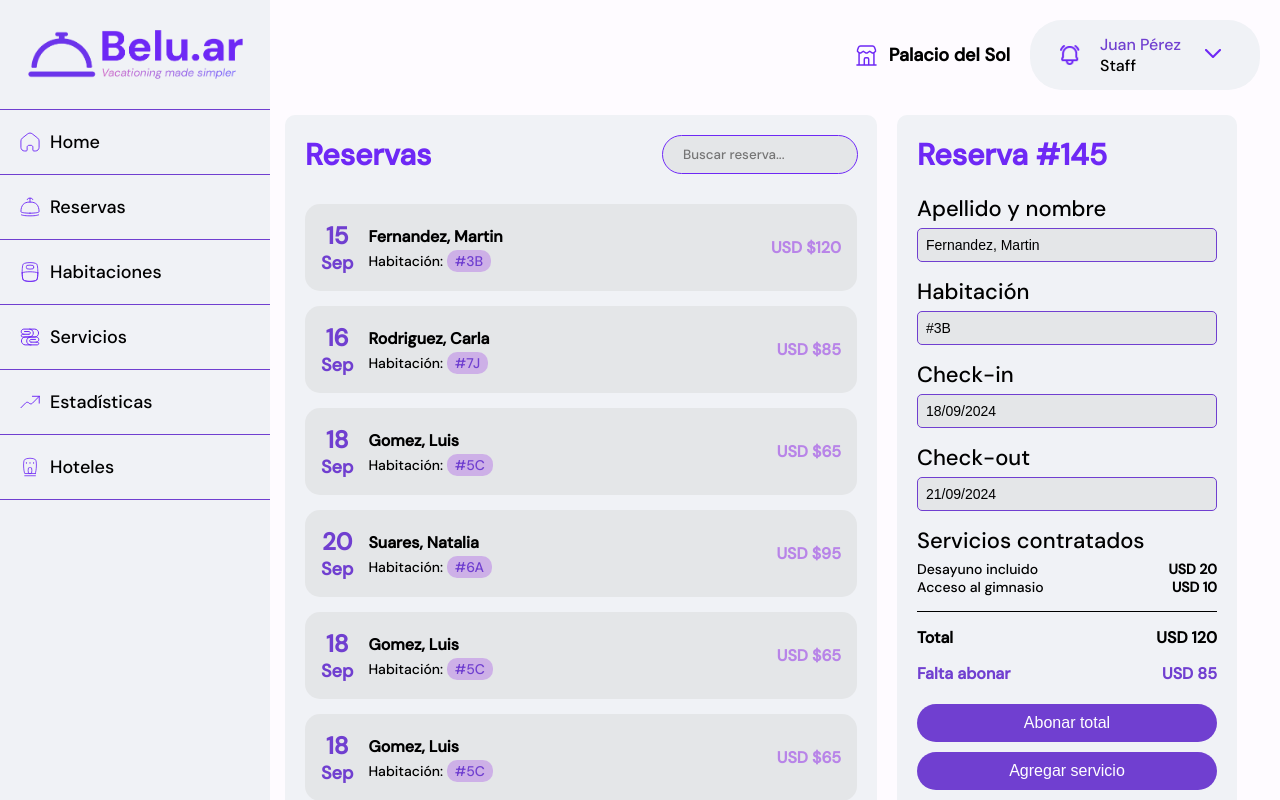
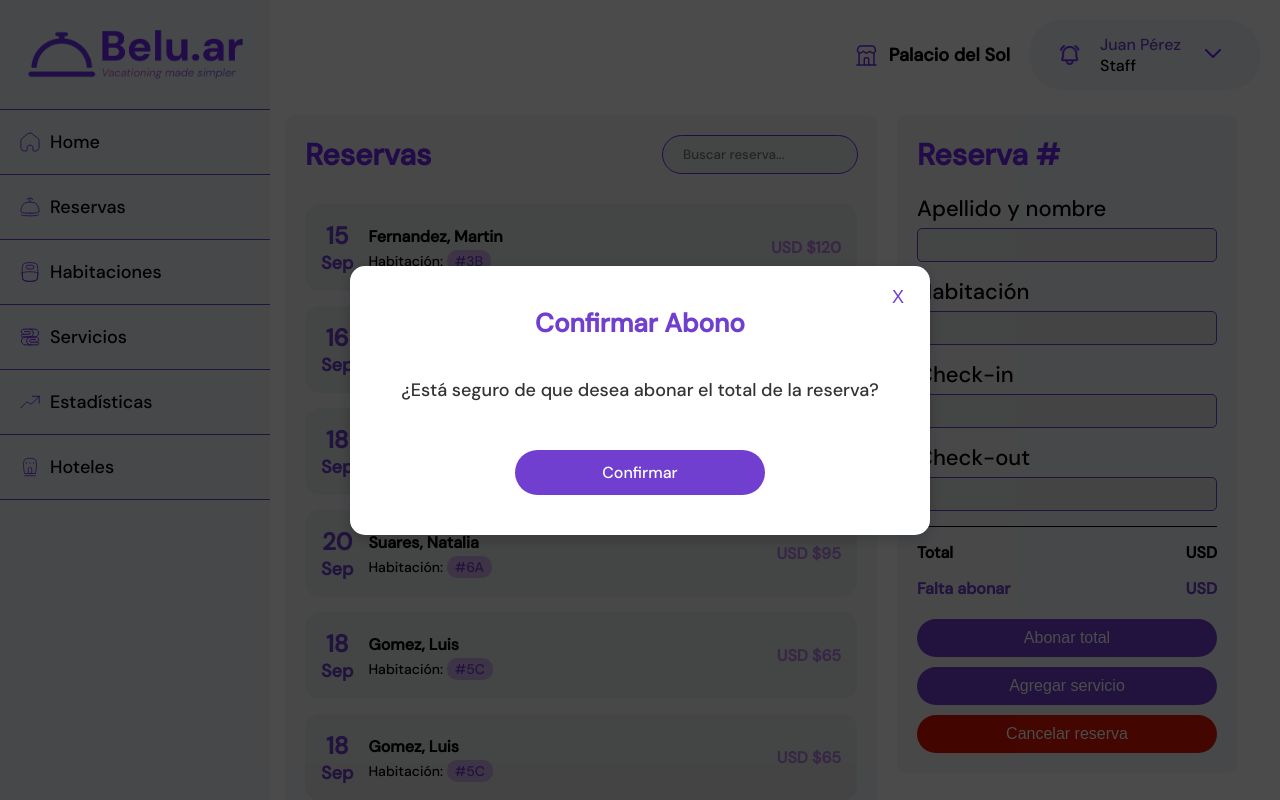
Before and after one commit to tatlopez/FrontDDA2, a React (Create React App) app in the folder beluar/: page /DashboardReservas in a window 1280 px wide. Both pictures are taken after a click on the button "Abonar total". Built offline with nearby package versions, Linux system fonts and the light colour scheme.

Commit message:
Added pop-ups

```diff
--- a/beluar/src/components/DashboardHoteles/DashboardHoteles.js
+++ b/beluar/src/components/DashboardHoteles/DashboardHoteles.js
@@ -8,7 +8,7 @@ import editIcon from '../../assets/edit-icon.png';
 import addIcon from '../../assets/signo-mas.png';
 import searchIcon from '../../assets/search-icon-white.svg';
 import EditarHotelModal from './EditarHotel';
-import DeleteHotelModal from './EliminarHotel';
+import ConfirmActionModal from '../PopUp/ConfirmActionModal';
 import cargarImagen from '../../assets/cargar-imagen.png';
 import SearchBar from '../SearchBar/SearchBar';
 
@@ -61,6 +61,7 @@ function DashboardHoteles() {
 
     const handleDeleteHotel = (hotelToDelete) => {
         setHoteles(hoteles.filter(hotel => hotel.id !== hotelToDelete.id));
+        closeDeleteModal(); // Aseguramos que el modal se cierre después de eliminar el hotel
     };
 
     const toggleSearchBar = () => {
@@ -126,10 +127,10 @@ function DashboardHoteles() {
                 />
             )}
             {showDeleteModal && (
-                <DeleteHotelModal
-                    hotel={selectedHotel}
+                <ConfirmActionModal
+                    actionType="eliminarHotel"
                     onClose={closeDeleteModal}
-                    onDelete={handleDeleteHotel}
+                    onConfirm={() => handleDeleteHotel(selectedHotel)}
                 />
             )}
         </div>
--- a/beluar/src/components/DashboardHoteles/EliminarHotel.js
+++ /dev/null
@@ -1,28 +0,0 @@
-import React from 'react';
-import './hotel.css';
-
-const DeleteHotelModal = ({ hotel, onClose, onDelete }) => {
-    const handleDelete = () => {
-        onDelete(hotel);
-        onClose();
-    };
-
-    return (
-        <div className="modal-overlay">
-            <div className="modal">
-                <button className="close-modal" onClick={onClose}>X</button>
-                <h2 className="modal-title">Eliminar Hotel</h2>
-                <div className="modal-content">
-                    <p>¿Está seguro de que desea eliminar el hotel {hotel.nombre}?</p>
-                </div>
-                <div className="modal-buttons">
-                    <button className="btn-confirm" onClick={handleDelete}>
-                        Confirmar
-                    </button>
-                </div>
-            </div>
-        </div>
-    );
-};
-
-export default DeleteHotelModal;
--- a/beluar/src/components/DashboardReservas/DashboardReservas.js
+++ b/beluar/src/components/DashboardReservas/DashboardReservas.js
@@ -25,15 +25,21 @@ const reservaData = [
 ];
 
 function DashboardReservas() {
-    const [selectedReserva, setSelectedReserva] = useState(reservaData[0]);
+    const [reservas, setReservas] = useState(reservaData);
+    const [selectedReserva, setSelectedReserva] = useState(reservaData);
     const [searchTerm, setSearchTerm] = useState('');
 
-    const filteredReserva = reservaData.filter(reserva =>
+    const filteredReserva = reservas.filter(reserva =>
         reserva.name.toLowerCase().includes(searchTerm.toLowerCase())
     );
 
     const handleReservaClick = (reserva) => {
         setSelectedReserva(reserva);
+    };
+
+    const handleCancelReserva = (reservaToCancel) => {
+        setReservas(reservas.filter(reserva => reserva.number !== reservaToCancel.number));
+        setSelectedReserva(null); // Clear the selected reservation
     };
 
     return (
@@ -56,7 +62,9 @@ function DashboardReservas() {
                         </div>
                     </div>
                     <div className="room-detail-section">
-                        <ReservaCard item={selectedReserva} />
+                        {selectedReserva && (
+                            <ReservaCard item={selectedReserva} onCancelReserva={handleCancelReserva} />
+                        )}
                     </div>
                 </div>
             </div>
--- a/beluar/src/components/DashboardReservas/ReservaCard.js
+++ b/beluar/src/components/DashboardReservas/ReservaCard.js
@@ -1,7 +1,34 @@
-import React from 'react';
+import React, { useState } from 'react';
 import './reserva.css';
+import ConfirmActionModal from '../PopUp/ConfirmActionModal';
 
-const ReservaCard = ({ item }) => {
+const ReservaCard = ({ item, onCancelReserva }) => {
+    const [modalActionType, setModalActionType] = useState(null);
+
+    const handleAbonarClick = () => {
+        setModalActionType('abonar');
+    };
+
+    const handleCancelarClick = () => {
+        setModalActionType('cancelar');
+    };
+
+    const handleCloseModal = () => {
+        setModalActionType(null);
+    };
+
+    const handleConfirmAction = () => {
+        if (modalActionType === 'abonar') {
+            // Lógica para abonar el total
+            console.log('Abonar total confirmado');
+        } else if (modalActionType === 'cancelar') {
+            // Lógica para cancelar la reserva
+            onCancelReserva(item);
+            console.log('Cancelar reserva confirmado');
+        }
+        handleCloseModal();
+    };
+
     return (
         <div className="reserva-detail">
             <h3 className="reserva-number">Reserva #{item.number}</h3>
@@ -27,7 +54,6 @@ const ReservaCard = ({ item }) => {
                     <input type="text" value={item.checkOut} className="reserva-input" readOnly />
                 </div>
 
-        {/* Agregar la validación para services */}
                 {item.services && item.services.length > 0 && (
                     <div className="reserva-field">
                         <label>Servicios contratados</label>
@@ -52,10 +78,18 @@ const ReservaCard = ({ item }) => {
             </div>
 
             <div className="reserva-buttons">
-        <button className="btn-reserva abonar">Abonar total</button>
+                <button className="btn-reserva abonar" onClick={handleAbonarClick}>Abonar total</button>
                 <button className="btn-reserva agregar-servicio">Agregar servicio</button>
-        <button className="btn-reserva cancelar">Cancelar reserva</button>
+                <button className="btn-reserva cancelar" onClick={handleCancelarClick}>Cancelar reserva</button>
             </div>
+
+            {modalActionType && (
+                <ConfirmActionModal
+                    actionType={modalActionType}
+                    onClose={handleCloseModal}
+                    onConfirm={handleConfirmAction}
+                />
+            )}
         </div>
     );
 };
--- /dev/null
+++ b/beluar/src/components/PopUp/ConfirmActionModal.js
@@ -0,0 +1,64 @@
+import React from 'react';
+import './modals.css';
+
+const ConfirmActionModal = ({ actionType, onClose, onConfirm }) => {
+    const getMessage = () => {
+        switch (actionType) {
+            case 'abonar':
+                return '¿Está seguro de que desea abonar el total de la reserva?';
+            case 'cancelar':
+                return '¿Está seguro de que desea cancelar la reserva?';
+            case 'eliminarHotel':
+                return '¿Está seguro de que desea eliminar este hotel?';
+            default:
+                return '';
+        }
+    };
+
+    const getTitle = () => {
+        switch (actionType) {
+            case 'abonar':
+                return 'Confirmar Abono';
+            case 'cancelar':
+                return 'Cancelar Reserva';
+            case 'eliminarHotel':
+                return 'Eliminar Hotel';
+            default:
+                return '';
+        }
+    };
+
+    const getButtonClass = () => {
+        switch (actionType) {
+            case 'abonar':
+                return 'btn-confirm';
+            case 'cancelar':
+            case 'eliminarHotel':
+                return 'btn-confirm cancelar';
+            default:
+                return 'btn-confirm';
+        }
+    };
+
+    return (
+        <div className="modal-overlay">
+            <div className="modal">
+                <button className="close-modal" onClick={onClose}>X</button>
+                <h2 className="modal-title">{getTitle()}</h2>
+                <div className="modal-content">
+                    <p>{getMessage()}</p>
+                </div>
+                <div className="modal-buttons">
+                    <button
+                        className={getButtonClass()}
+                        onClick={onConfirm}
+                    >
+                        Confirmar
+                    </button>
+                </div>
+            </div>
+        </div>
+    );
+};
+
+export default ConfirmActionModal;
--- /dev/null
+++ b/beluar/src/components/PopUp/modals.css
@@ -0,0 +1,94 @@
+.modal-overlay {
+    position: fixed;
+    top: 0;
+    left: 0;
+    right: 0;
+    bottom: 0;
+    background: rgba(0, 0, 0, 0.7);
+    display: flex;
+    justify-content: center;
+    align-items: center;
+    z-index: 999;
+}
+
+.modal {
+    background-color: #FFFFFF;
+    padding: 40px;
+    border-radius: 15px;
+    width: 500px;
+    max-height: 80vh;
+    box-shadow: 0 4px 15px rgba(0, 0, 0, 0.2);
+    position: relative;
+    font-family: 'DM Sans', sans-serif;
+    overflow-y: auto;
+    animation: fadeIn 0.3s ease-in-out;
+}
+
+@keyframes fadeIn {
+    from { opacity: 0; transform: scale(0.9); }
+    to { opacity: 1; transform: scale(1); }
+}
+
+.close-modal {
+    position: absolute;
+    top: 20px;
+    right: 20px;
+    border: none;
+    font-size: 18px;
+    cursor: pointer;
+    background: none;
+    color: #703FD0;
+    transition: color 0.2s;
+}
+
+.close-modal:hover {
+    color: #BB84E8;
+}
+
+.modal-title {
+    color: #703FD0;
+    font-size: 26px;
+    margin: 0;
+    margin-bottom: 20px;
+    text-align: center;
+}
+
+.modal-content {
+    display: flex;
+    flex-direction: column;
+    gap: 25px;
+    text-align: center;
+    font-size: 18px;
+    color: #333;
+}
+
+.modal-buttons {
+    display: flex;
+    justify-content: center;
+    gap: 20px;
+    margin-top: 30px;
+}
+
+.btn-confirm {
+    background-color: #703FD0;
+    color: white;
+    padding: 12px 20px;
+    border-radius: 30px;
+    border: none;
+    cursor: pointer;
+    font-family: 'DM Sans', sans-serif;
+    font-size: 16px;
+    transition: background-color 0.3s;
+}
+
+.btn-confirm:hover {
+    background-color: #BB84E8;
+}
+
+.btn-confirm.cancelar, .btn-confirm.eliminarHotel {
+    background-color: #E01300;
+}
+
+.btn-confirm.cancelar:hover, .btn-confirm.eliminarHotel:hover {
+    background-color: #FF4C4C;
+}
```
Lines whose indentation alone changed are shown as unchanged.
